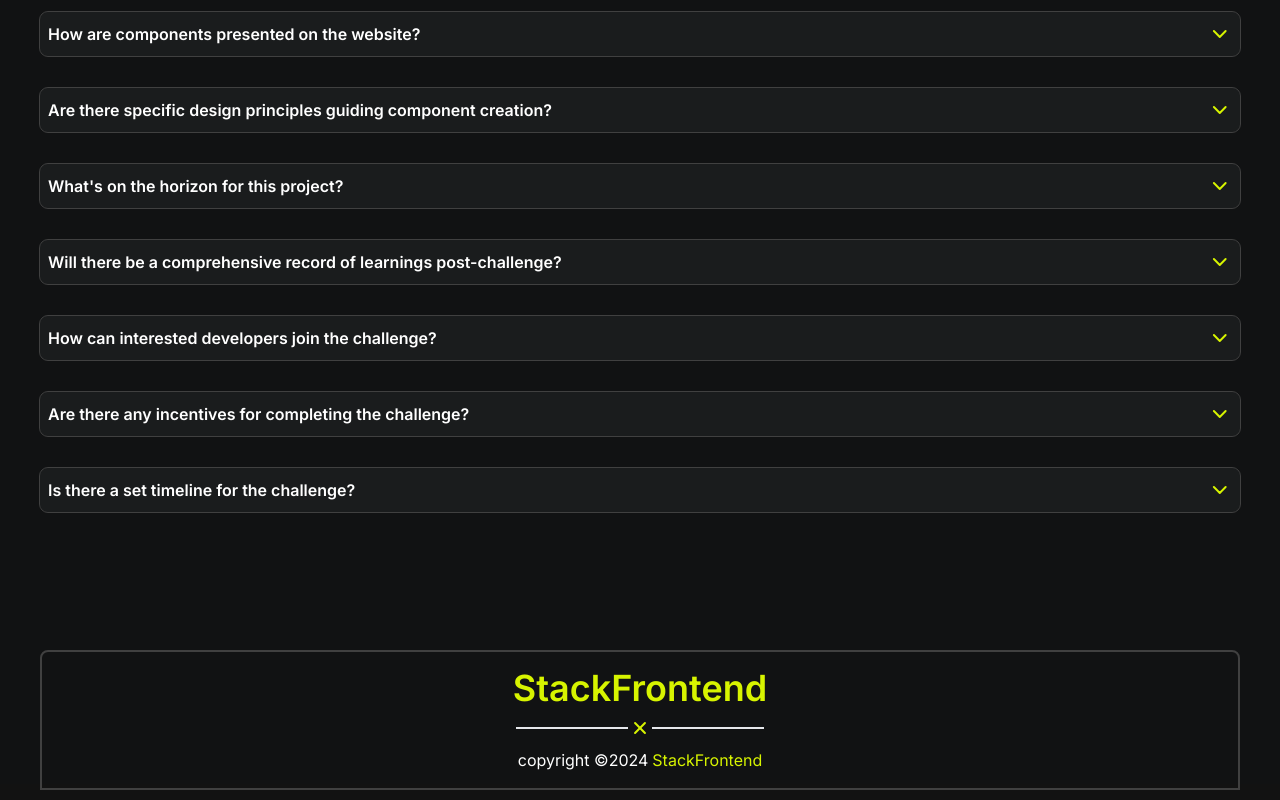
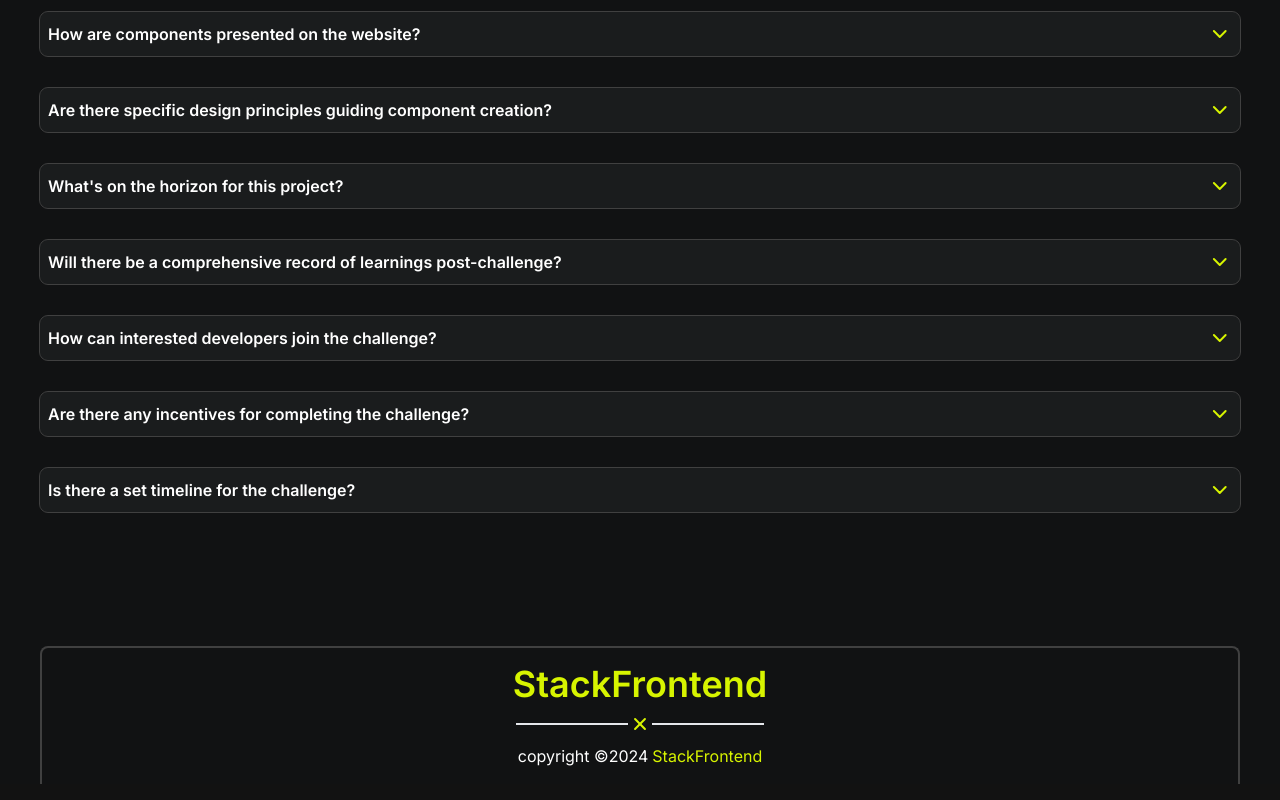
Before and after one commit to Ayusht777/FrontendStack, a React (Vite) app: page /faq in a window 1280 px wide. Shown: the part 779-1579 px from the top of the page. Built offline with nearby package versions, Linux system fonts and the light colour scheme; a web font is replaced by a local one.

Commit message:
fix(footer) : fixed the styles of footer

```diff
--- a/src/Components/Shared/Footer.jsx
+++ b/src/Components/Shared/Footer.jsx
@@ -1,8 +1,8 @@
 import { Plus } from "lucide-react";
 const Footer = () => {
   return (
-    <footer className="absolute z-30 -bottom-4 max-w-[1200px] w-[calc(100%-2rem)] md:w-[calc(100%-3rem)] xl:w-full h-[150px]">
-      <div className=" flex flex-col items-center justify-center gap-y-2 rounded-t-lg py-4 border-2 border-Border">
+    <footer className="absolute z-30 -bottom-0 max-w-[1200px] w-[calc(100%-2rem)] md:w-[calc(100%-3rem)] xl:w-full h-auto">
+      <div className=" flex flex-col items-center justify-center gap-y-2 rounded-t-lg  py-4 border-t-2 border-l-2 border-r-2 border-Border">
         <h1 className="text-2xl font-semibold text-Logo md:text-3xl lg:text-4xl">
           StackFrontend
         </h1>
```
